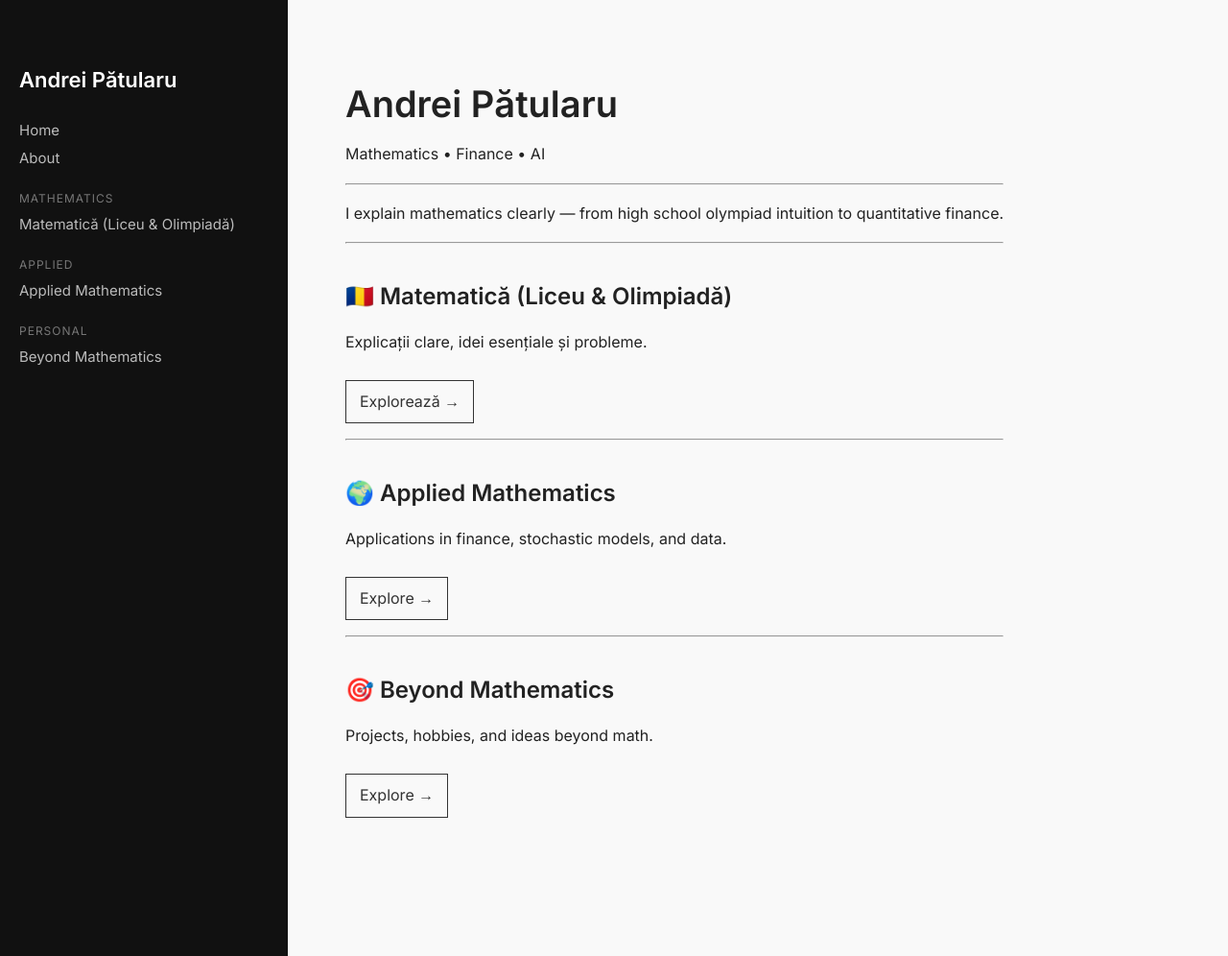
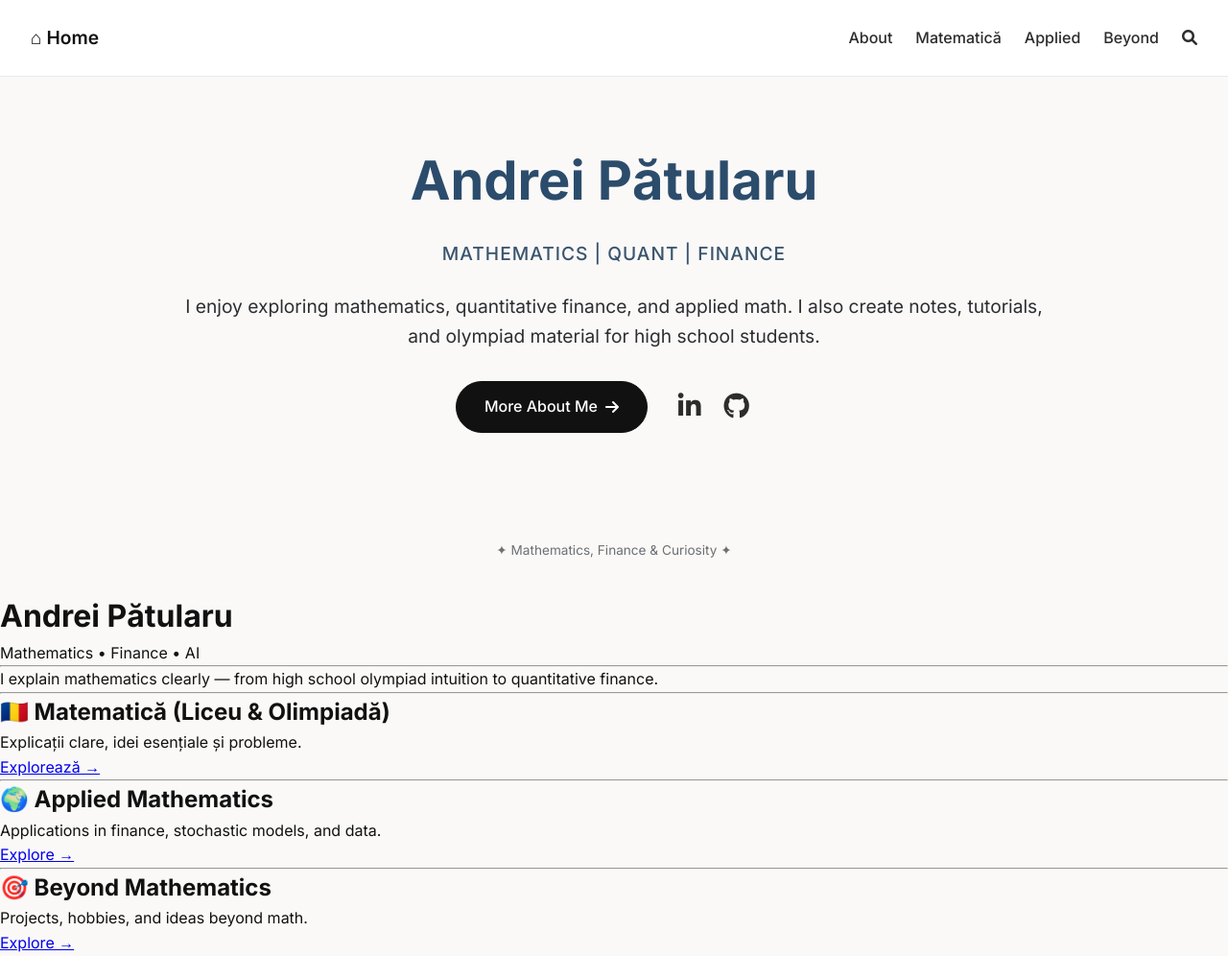
Before and after one commit to andrei121p/andreipatularu.github.io, a Jekyll site: the page built from index.md, in a window 1280 px wide and 996 px high. Shown: the whole window at 96% size. Built offline with Jekyll 4.4.1, drawn with Linux system fonts in a browser that asks for light colours.

Commit message:
Refactor home layout with new header and hero section
Updated the layout for the home page with a new header, hero section, and footer. Removed sidebar and adjusted styles for better responsiveness.

```diff
--- a/_layouts/home.html
+++ b/_layouts/home.html
@@ -2,134 +2,89 @@
 <html lang="en">
 <head>
   <meta charset="UTF-8">
-  <title>{{ page.title }}</title>
+  <meta name="viewport" content="width=device-width, initial-scale=1.0">
+  <title>Andrei Pătularu — Mathematics & Quant</title>
 
-  <!-- Math support -->
-  <script src="https://cdn.jsdelivr.net/npm/mathjax@3/es5/tex-mml-chtml.js"></script>
-
-  <!-- Google Font -->
-  <link href="https://fonts.googleapis.com/css2?family=Inter:wght@300;400;600&display=swap" rel="stylesheet">
+  <!-- Font Awesome 6 for icons -->
+  <link rel="stylesheet" href="https://cdnjs.cloudflare.com/ajax/libs/font-awesome/6.0.0-beta3/css/all.min.css">
+  <!-- Google Fonts -->
+  <link href="https://fonts.googleapis.com/css2?family=Inter:wght@300;400;500;600;700&display=swap" rel="stylesheet">
 
   <style>
-    body {
-      margin: 0;
-      font-family: 'Inter', sans-serif;
-      display: flex;
-      background: #f9f9f9;
-      color: #222;
-    }
+    * { margin:0; padding:0; box-sizing:border-box; }
+    body { font-family: 'Inter', sans-serif; background-color: #faf9f8; color:#111; line-height:1.6; }
 
-    /* SIDEBAR */
-    .sidebar {
-      width: 260px;
-      height: 100vh;
-      background: #111;
-      color: white;
-      padding: 30px 20px;
-      position: fixed;
-    }
+    /* header/nav */
+    .site-header { padding:1.5rem 0; border-bottom:1px solid #eaeaea; position:sticky; top:0; background:rgba(255,255,255,0.96); backdrop-filter:blur(2px); z-index:10; }
+    .nav-wrapper { display:flex; justify-content:space-between; align-items:center; max-width:1280px; margin:0 auto; padding:0 2rem; flex-wrap:wrap; gap:1rem; }
+    .logo-area a { text-decoration:none; color:#111; font-weight:600; font-size:1.2rem; }
+    .nav-links { display:flex; list-style:none; gap:1.5rem; }
+    .nav-links li a { text-decoration:none; color:#2c2c2c; font-weight:500; transition:0.2s; }
+    .nav-links li a:hover { color:#2c6e9e; }
 
-    .sidebar h2 {
-      font-weight: 600;
-      margin-bottom: 30px;
-      font-size: 22px;
-    }
+    /* hero section */
+    .hero { padding:4rem 0 5rem 0; text-align:center; max-width:900px; margin:0 auto; }
+    .hero-name { font-size:3.5rem; font-weight:700; margin-bottom:1rem; color:#2c4c6c; }
+    .hero-titles { font-size:1.2rem; font-weight:500; color:#3a546d; margin-bottom:1.5rem; text-transform:uppercase; letter-spacing:1px; }
+    .hero-description { font-size:1.2rem; color:#2c2e31; margin-bottom:2rem; }
+    .action-row { display:flex; justify-content:center; gap:2rem; flex-wrap:wrap; }
+    .btn-more { text-decoration:none; padding:0.8rem 1.8rem; border-radius:40px; background:#111; color:white; font-weight:500; transition:0.25s; border:1px solid #111; display:flex; align-items:center; gap:0.5rem; }
+    .btn-more:hover { background:#2c6e9e; border-color:#2c6e9e; transform:translateY(-2px); box-shadow:0 10px 20px -8px rgba(0,0,0,0.15); }
+    .social-icons { display:flex; gap:1.5rem; align-items:center; justify-content:center; }
+    .social-icon { font-size:1.7rem; color:#2c2c2c; transition:0.2s; }
+    .social-icon:hover { color:#2c6e9e; transform:scale(1.05); }
 
-    .sidebar a {
-      display: block;
-      color: #bbb;
-      text-decoration: none;
-      margin: 10px 0;
-      font-size: 15px;
-      transition: 0.2s;
-    }
+    /* footer */
+    .site-footer { padding:2rem 0; font-size:0.85rem; color:#6c6f73; text-align:center; }
 
-    .sidebar a:hover {
-      color: white;
-      transform: translateX(5px);
-    }
-
-    .section-title {
-      margin-top: 25px;
-      font-size: 12px;
-      color: #777;
-      text-transform: uppercase;
-      letter-spacing: 1px;
-    }
-
-    /* MAIN CONTENT */
-    .content {
-      margin-left: 280px;
-      padding: 60px 80px;
-      max-width: 900px;
-    }
-
-    h1 {
-      font-size: 38px;
-      margin-bottom: 10px;
-    }
-
-    h2 {
-      margin-top: 40px;
-      font-weight: 600;
-    }
-
-    p {
-      line-height: 1.7;
-      font-size: 16px;
-    }
-
-    .card {
-      border: 1px solid #ddd;
-      padding: 20px;
-      border-radius: 6px;
-      margin: 20px 0;
-      background: white;
-      box-shadow: 0 2px 4px rgba(0,0,0,0.05);
-      transition: 0.2s;
-    }
-
-    .card:hover {
-      box-shadow: 0 4px 8px rgba(0,0,0,0.1);
-    }
-
-    a.button {
-      display: inline-block;
-      margin-top: 10px;
-      padding: 8px 14px;
-      border: 1px solid #333;
-      text-decoration: none;
-      color: #333;
-      transition: 0.2s;
-    }
-
-    a.button:hover {
-      background: #333;
-      color: white;
+    @media (max-width:600px) {
+      .hero-name { font-size:2.8rem; }
+      .hero-titles, .hero-description { font-size:1rem; }
+      .nav-links { gap:1rem; flex-wrap:wrap; justify-content:center; }
+      .action-row { flex-direction:column; }
     }
   </style>
 </head>
-
 <body>
 
-<div class="sidebar">
-  <h2>Andrei Pătularu</h2>
+<header class="site-header">
+  <div class="nav-wrapper">
+    <div class="logo-area"><a href="#">⌂ Home</a></div>
+    <ul class="nav-links">
+      <li><a href="#">About</a></li>
+      <li><a href="#">Matematică</a></li>
+      <li><a href="#">Applied</a></li>
+      <li><a href="#">Beyond</a></li>
+      <li><a href="#"><i class="fas fa-search"></i></a></li>
+    </ul>
+  </div>
+</header>
 
-  <a href="/">Home</a>
-  <a href="/about/">About</a>
+<main>
+  <section class="hero">
+    <h1 class="hero-name">Andrei Pătularu</h1>
+    <div class="hero-titles">Mathematics | Quant | Finance</div>
+    <p class="hero-description">
+      I enjoy exploring mathematics, quantitative finance, and applied math.
+      I also create notes, tutorials, and olympiad material for high school students.
+    </p>
+    <div class="action-row">
+      <a href="#" class="btn-more">More About Me <i class="fas fa-arrow-right"></i></a>
+      <div class="social-icons">
+        <a href="#" class="social-icon"><i class="fab fa-linkedin-in"></i></a>
+        <a href="#" class="social-icon"><i class="fab fa-github"></i></a>
+        <a href="#" class="social-icon"><i class="fab fa-x-twitter"></i></a>
+      </div>
+    </div>
+  </section>
+</main>
 
-  <div class="section-title">Mathematics</div>
-  <a href="/liceu/">Matematică (Liceu & Olimpiadă)</a>
+<footer class="site-footer">
+  ✦ Mathematics, Finance & Curiosity ✦
+</footer>
 
-  <div class="section-title">Applied</div>
-  <a href="/applied/">Applied Mathematics</a>
-
-  <div class="section-title">Personal</div>
-  <a href="/beyond/">Beyond Mathematics</a>
-
-</div>
-
-<div class="content">
+</body>
+</html>
   {{ content }}
 </div>
 
```
